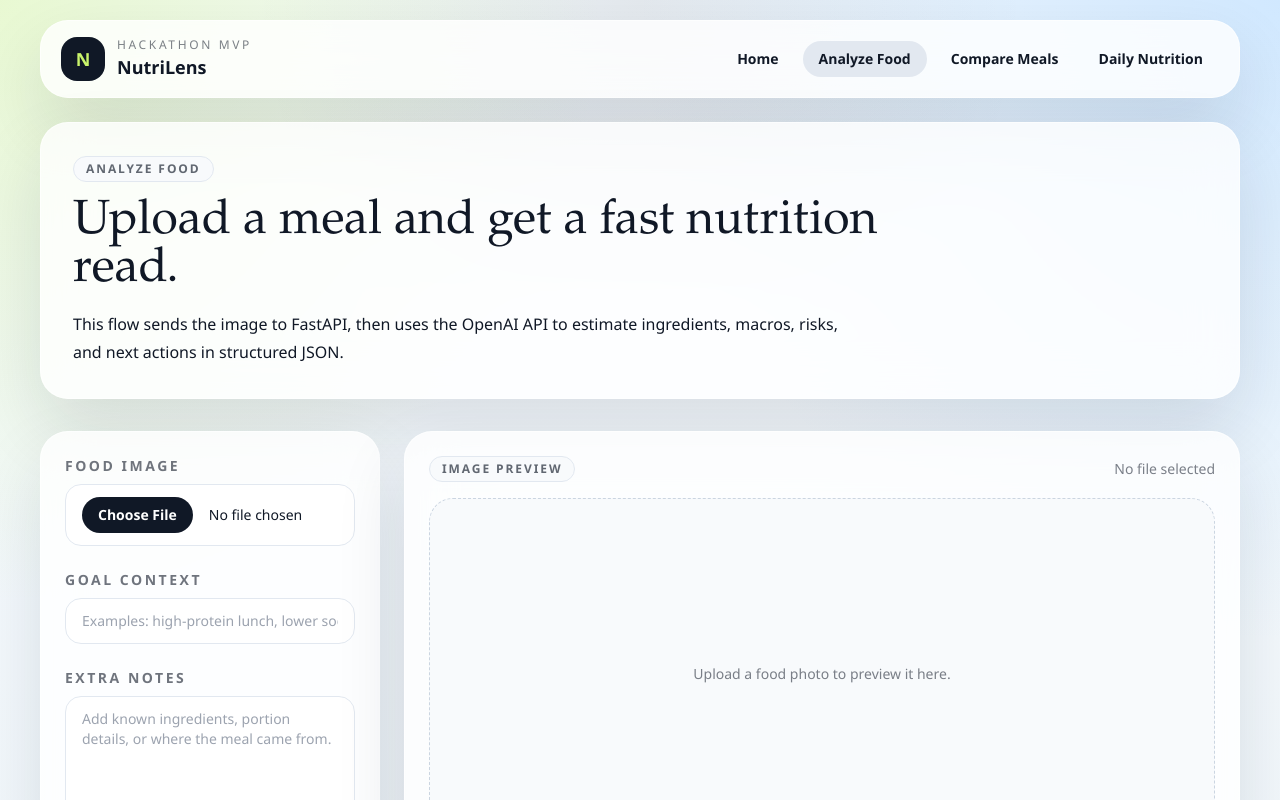
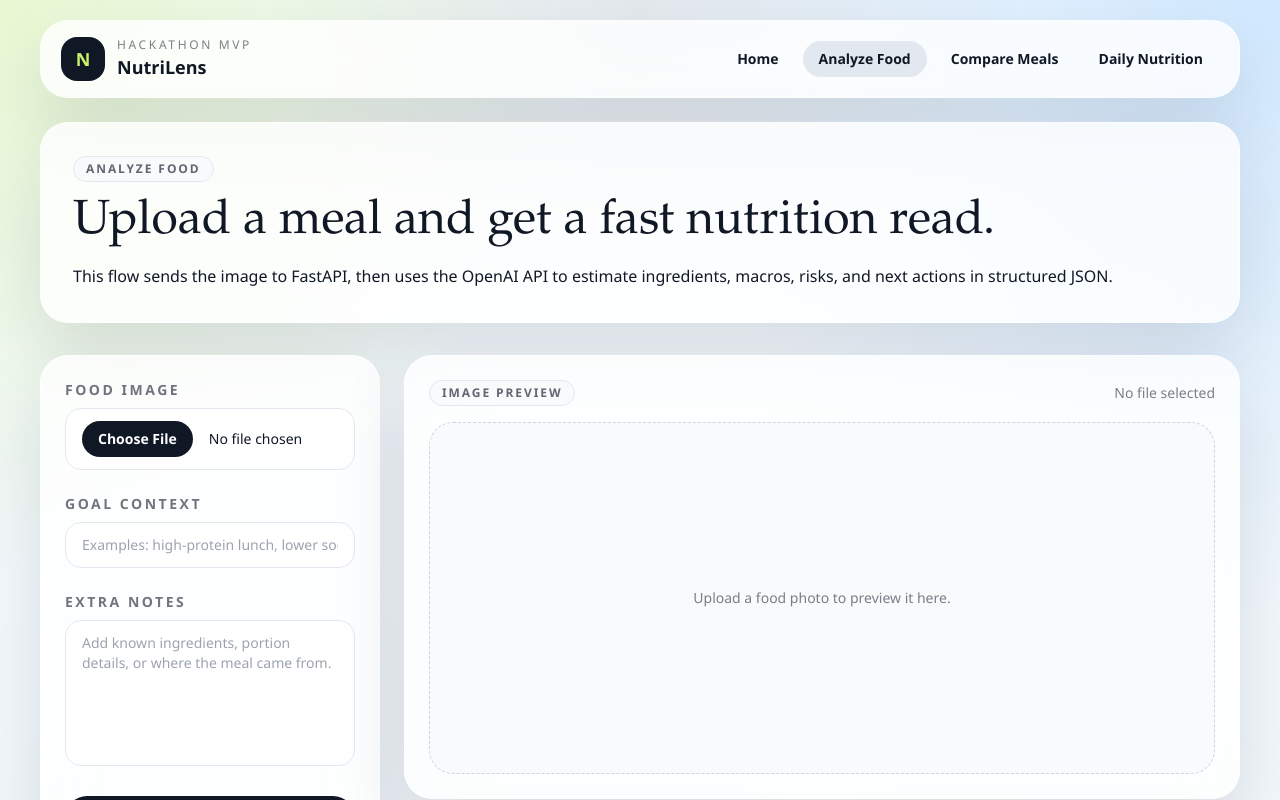
Before and after one commit to xmgnew/genAI, a Next.js app: page /analyze-food in a window 1280 px wide. Shown: the top 800 px of the page. Built offline with nearby package versions, Linux system fonts and the light colour scheme; no server answers.

Commit message:
added disclaimer component

```diff
--- a/src/components/page-intro.js
+++ b/src/components/page-intro.js
@@ -1,9 +1,23 @@
-export function PageIntro({ eyebrow, title, description }) {
+export function PageIntro({ eyebrow, title, description, disclaimer }) {
   return (
     <section className="glass-panel px-6 py-8 sm:px-8">
-      <span className="status-chip">{eyebrow}</span>
-      <h1 className="mt-4 max-w-4xl text-4xl leading-tight sm:text-5xl">{title}</h1>
-      <p className="mt-4 max-w-3xl text-base leading-7 text-ink/72">{description}</p>
+      {eyebrow && <span className="status-chip">{eyebrow}</span>}
+
+      <h1 className="mt-4 text-4xl leading-tight sm:text-5xl">
+        {title}
+      </h1>
+
+      {description && (
+        <p className="mt-4 text-base leading-7 text-ink/72">
+          {description}
+        </p>
+      )}
+
+      {disclaimer && (
+        <p className="mt-2 text-xs leading-relaxed text-ink/55">
+          {disclaimer}
+        </p>
+      )}
     </section>
   );
 }
```
